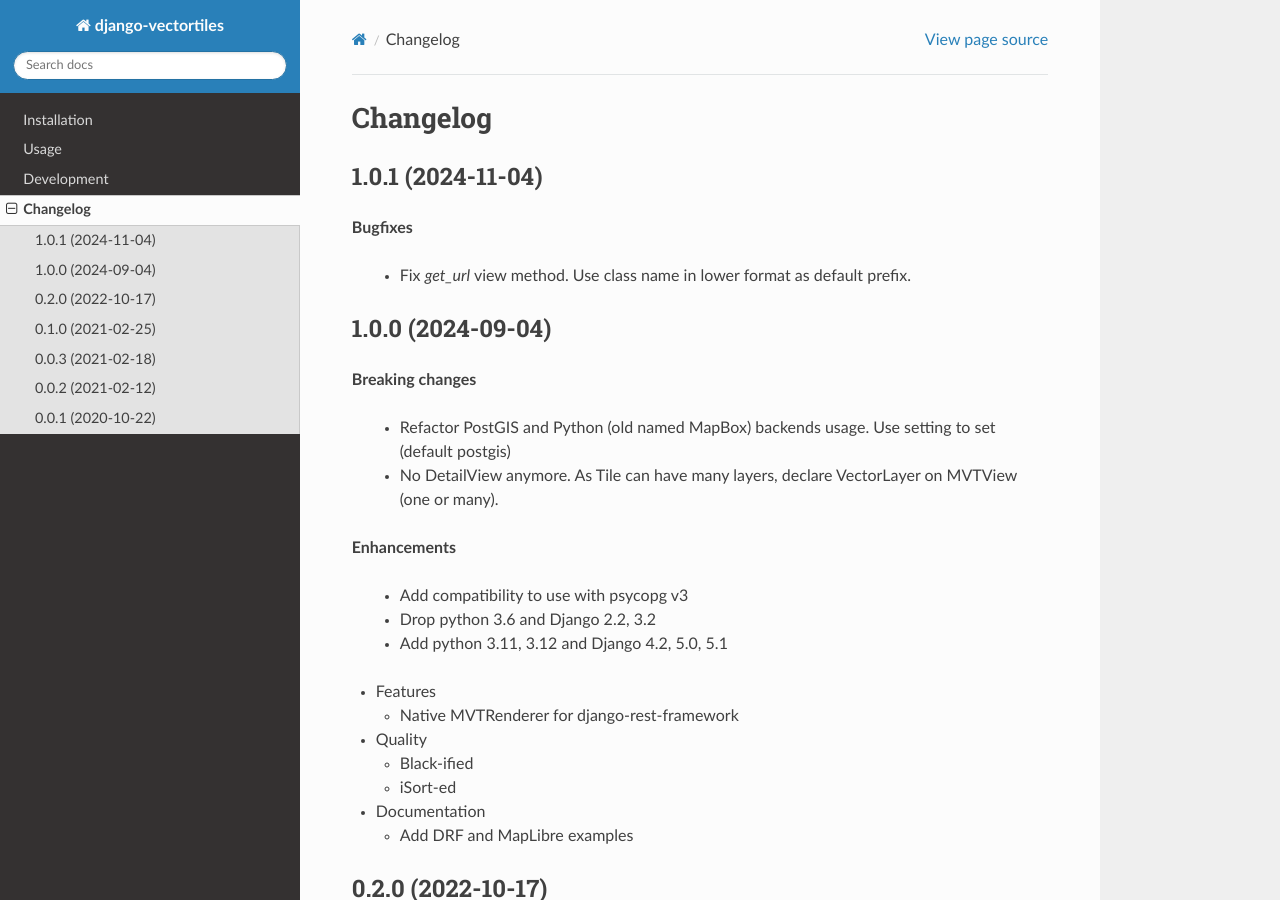
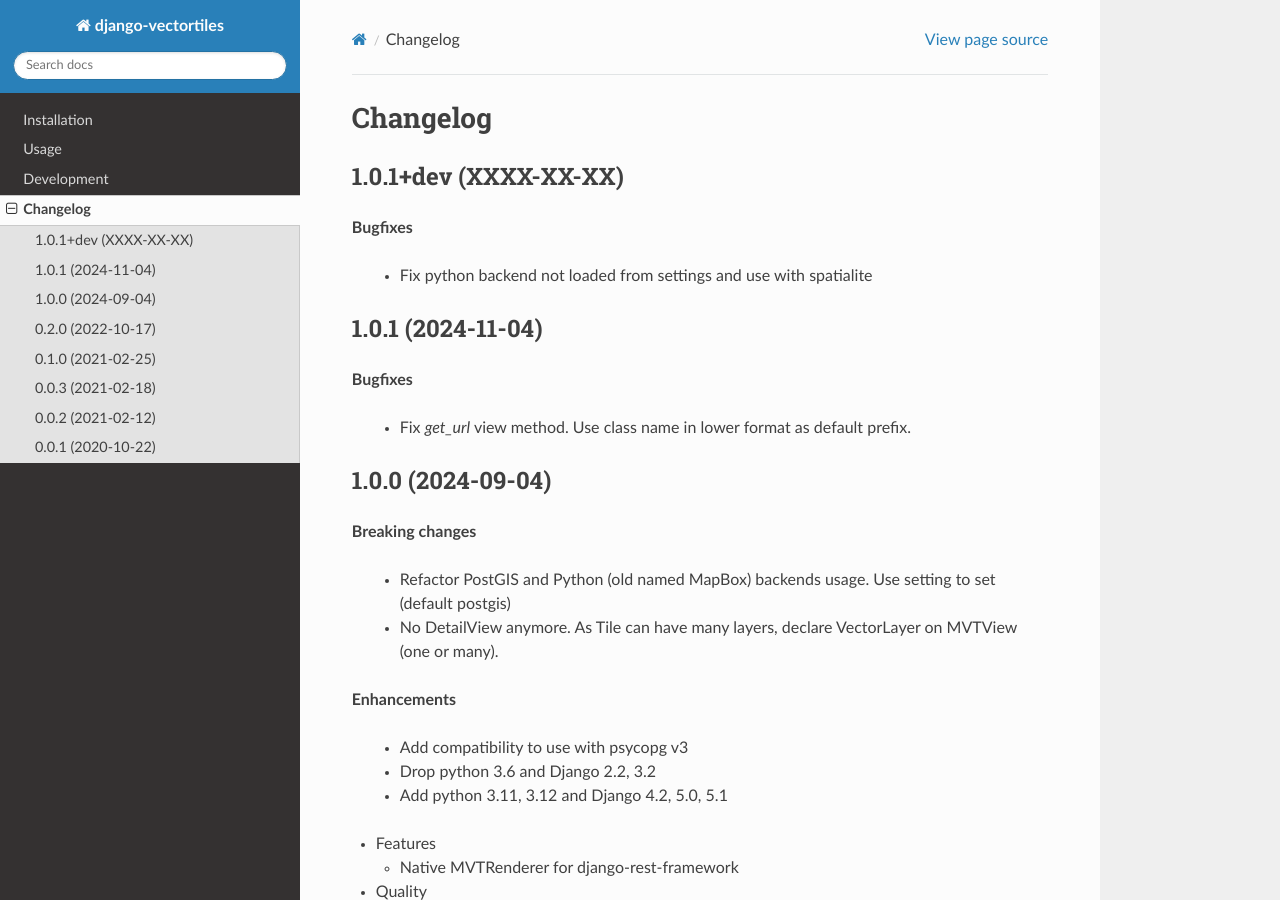
Before and after one commit to submarcos/django-vectortiles, a Sphinx documentation site: the page built from docs/changelog.rst, in a window 1280 px wide and 900 px high. Built offline with Sphinx 7.4.7 and the Read the Docs theme 3.1.0, drawn with Linux system fonts in a browser that asks for light colours.

Commit message:
add changelog

```diff
--- a/docs/changelog.rst
+++ b/docs/changelog.rst
@@ -1,6 +1,13 @@
 =========
 Changelog
 =========
+
+1.0.1+dev    (XXXX-XX-XX)
+-------------------------
+
+**Bugfixes**
+
+  - Fix python backend not loaded from settings and use with spatialite
 
 1.0.1    (2024-11-04)
 ---------------------
```
